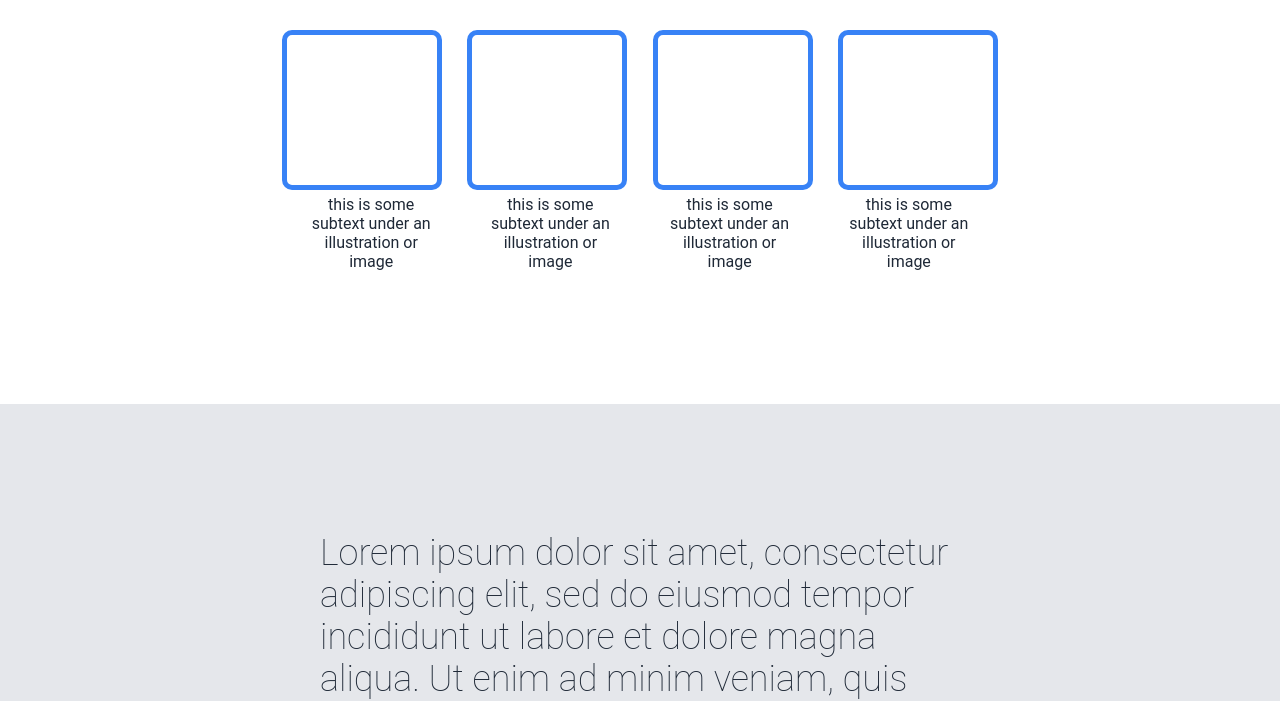
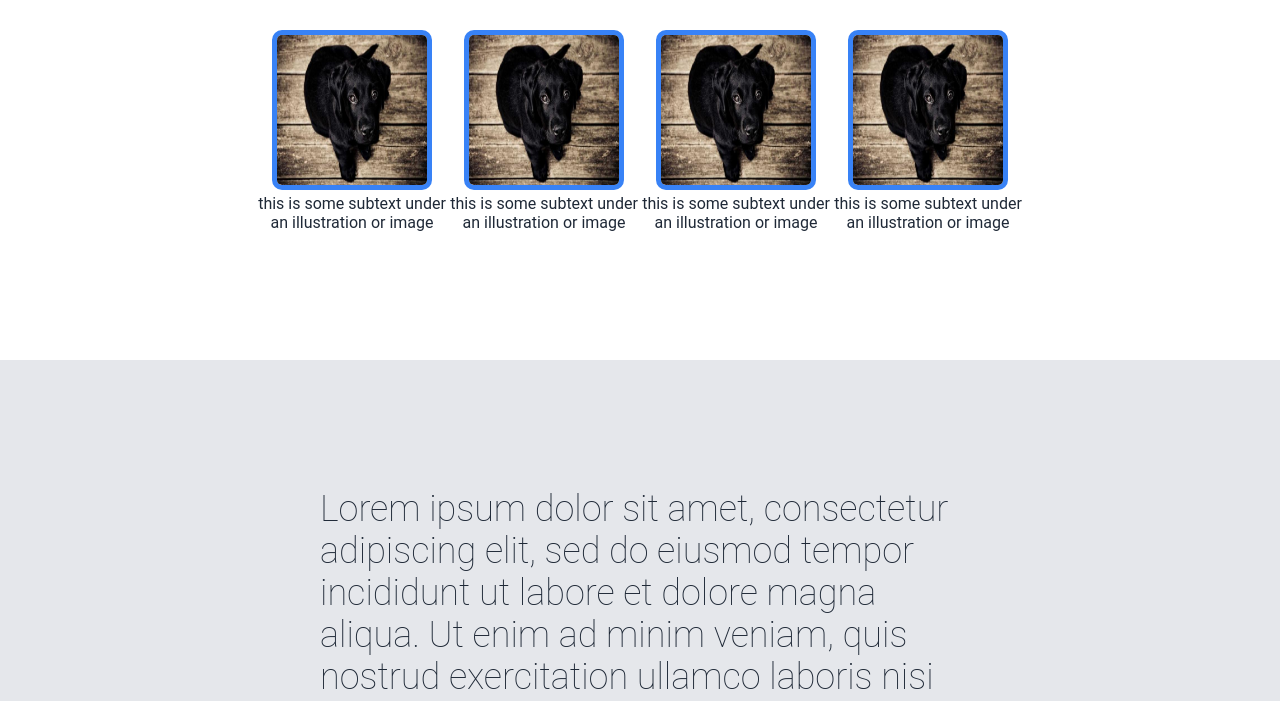
Before and after one commit to EduardRaducanu/Assignment-2, a plain HTML site: page index.html in a window 1280 px wide. Shown: the part 755-1456 px from the top of the page. Drawn offline with Linux system fonts and the light colour scheme.

Commit message:
added semantic value

```diff
--- a/index.html
+++ b/index.html
@@ -12,13 +12,15 @@
         <div id="header-section">
             <h1 class="logo">Header Logo</h1>
             <div class="links">
+                <nav>
+                </nav>
                 <a href="#info-section">Info</a>
                 <a href="#quote-section">Quote</a>
                 <a href="#cta-section">CTA</a>
             </div>
         </div>
-
     </header>
+    <main>
         <section class="main">
             <div class="main-container">
             <div>
@@ -32,40 +34,43 @@
                     Sign up
                 </button>
             </div>
-            <div>
+            <figure>
                 <img src="./images/first-img.jpg" alt="black-lab-pup">
+            </figure>
+        </div>
+    </section>
+    <section class="information" id="info-section">
+        <div class="information-div">
+            <h1 class="info-header">Some random information</h1>
+            <div id="square-div">
+                <figure>
+                    <img class="square" src="./images/first-img.jpg" alt="img-placeholder"></img>
+                    <figcaption class="info">this is some subtext under an illustration or image</figcaption>
+                </figure>
+                <figure>
+                    <img class="square" src="./images/first-img.jpg" alt="img-placeholder"></img>
+                    <figcaption class="info">this is some subtext under an illustration or image</figcaption>
+                </figure>
+                <figure>
+                    <img class="square" src="./images/first-img.jpg" alt="img-placeholder"></img>
+                    <figcaption class="info">this is some subtext under an illustration or image</figcaption>
+                </figure>
+                <figure>
+                    <img class="square" src="./images/first-img.jpg" alt="img-placeholder"></img>
+                    <figcaption class="info">this is some subtext under an illustration or image</figcaption>
+                </figure>
             </div>
         </div>
     </section>
-
-    <section class="information" id="info-section">
-        <div class="information-div">
-            <h1 class="info-header">Some random information</h1>
-            <div class="square-div">
-                <p class="square"></p>
-                <p class="square"></p>
-                <p class="square"></p>
-                <p class="square"></p>
-            </div>
-            <div class="info-div">
-                <p class="info">this is some subtext under an illustration or image</p>
-                <p class="info">this is some subtext under an illustration or image</p>
-                <p class="info">this is some subtext under an illustration or image</p>
-                <p class="info">this is some subtext under an illustration or image</p>
-            </div>
+    <section id="quote-section">
+        <div class="quote-div">
+            <blockquote class="quote">Lorem ipsum dolor sit amet, consectetur adipiscing elit,
+                sed do eiusmod tempor incididunt ut labore et dolore magna aliqua.
+                Ut enim ad minim veniam, quis nostrud exercitation ullamco laboris
+                nisi ut aliquip ex ea commodo consequat.</blockquote>
+                <p class="author"><cite>-Lorem ipsum</cite></p>
             </div>
         </section>
-
-    <section id="quote-section">
-        <div class="quote-div">
-            <p class="quote">Lorem ipsum dolor sit amet, consectetur adipiscing elit,
-                sed do eiusmod tempor incididunt ut labore et dolore magna aliqua.
-                Ut enim ad minim veniam, quis nostrud exercitation ullamco laboris
-                nisi ut aliquip ex ea commodo consequat.</p>
-            <p class="author">-Lorem ipsum</p>
-        </div>
-    </section>
-
         <section id="cta-section">
             <div class="cta-info">
                 <div>
@@ -77,7 +82,7 @@
                 </div>
             </div>
         </section>
-
+    </main>
         <footer>
             <p>Copyright ©</p>
         </footer>
--- a/style.css
+++ b/style.css
@@ -74,25 +74,25 @@ button, .cta{
     font-weight: bold;
     display: block;
 }
-.info-div, .square-div{
+/* .info-div, .square-div{
     display: flex;
     text-align: center;
     justify-content: space-evenly;
-}
-.info{
+} */
+/* .info{
     padding: 5px 30px;
 }
 .info-div{
-    margin: 0 22%;
-}
-.square-div{
+    margin: 0 10%;
+} */
+#square-div{
+    display: flex;
+    justify-content: space-evenly;
     padding: 0 20%;
 }
 .square{
-    border-style: solid;
-    border-width: 5px;
+    border: 5px solid #3882F6;
     border-radius: 10px;
-    border-color: #3882F6;
     width: 150px;
     height: 150px;
 }
```
Lines whose indentation alone changed are shown as unchanged.
